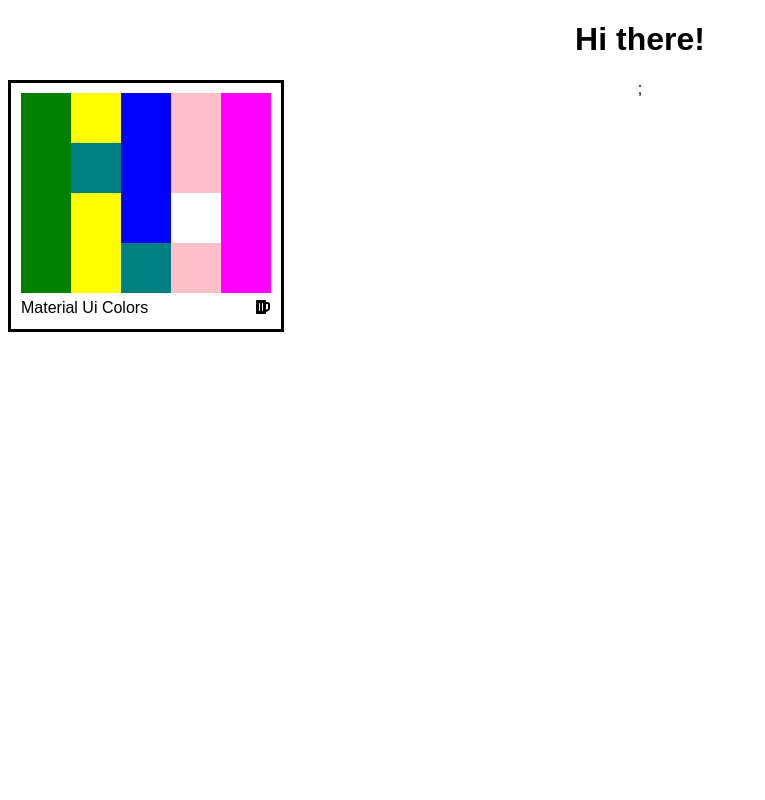
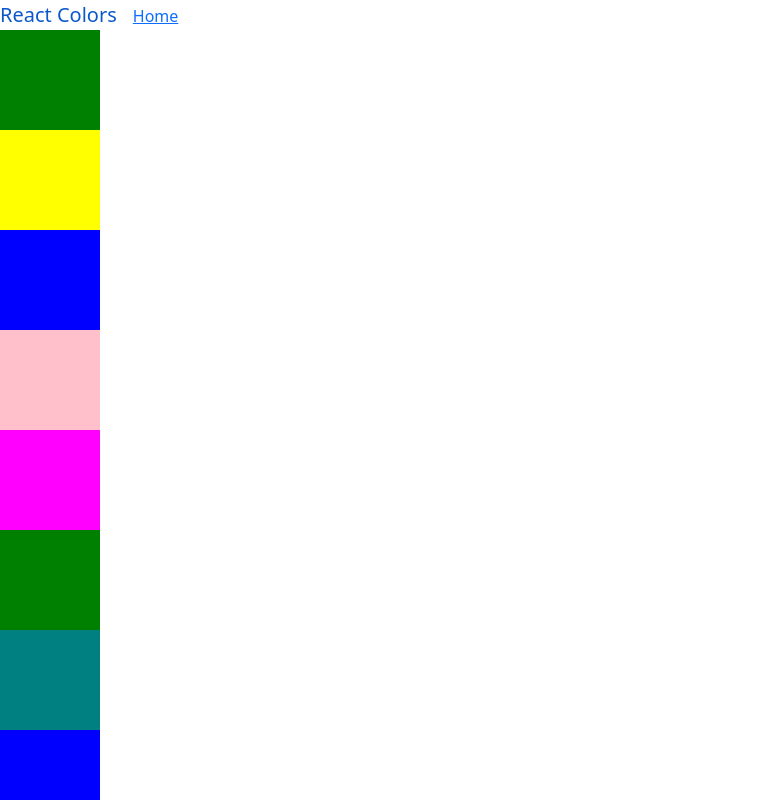
Before and after one commit to MikaelGienson/react-colors, a JavaScript app: page /palettepage in a window 1280 px wide. Shown: the top 800 px of the page, without its empty margins (0-765 px from the left). Built offline with nearby package versions, Linux system fonts and the light colour scheme.

Commit message:
Added Components, Routes, CSS

```diff
--- a/package.json
+++ b/package.json
@@ -6,11 +6,14 @@
   "main": "src/index.js",
   "dependencies": {
     "@material-ui/styles": "4.11.4",
+    "@popperjs/core": "2.11.2",
+    "bootstrap": "5.1.3",
     "material-ui": "0.20.2",
     "react": "17.0.2",
     "react-color-palette": "6.2.0",
     "react-dom": "17.0.2",
     "react-icons": "4.3.1",
+    "react-router-dom": "6.2.1",
     "react-scripts": "4.0.0"
   },
   "devDependencies": {
--- a/public/index.html
+++ b/public/index.html
@@ -7,6 +7,12 @@
       content="width=device-width, initial-scale=1, shrink-to-fit=no"
     />
     <meta name="theme-color" content="#000000" />
+    <link
+      href="https://cdn.jsdelivr.net/npm/bootstrap@5.1.3/dist/css/bootstrap.min.css"
+      rel="stylesheet"
+      integrity="sha384-1BmE4kWBq78iYhFldvKuhfTAU6auU8tT94WrHftjDbrCEXSU1oBoqyl2QvZ6jIW3"
+      crossorigin="anonymous"
+    />
 
     <link rel="manifest" href="%PUBLIC_URL%/manifest.json" />
     <link rel="shortcut icon" href="%PUBLIC_URL%/favicon.ico" />
--- a/src/App.js
+++ b/src/App.js
@@ -1,11 +1,23 @@
 import "./styles.css";
-import Palette from "./Palette";
+import { Routes, Route, Navigate } from "react-router-dom";
+import PalettePage from "./PalettePage";
+import Home from "./Home";
+import NavBar from "./NavBar";
+import "bootstrap";
+import "../node_modules/bootstrap/dist/css/bootstrap.min.css";
 
 export default function App() {
   return (
     <div className="App">
-      <h1>Hi there!</h1>
-      <Palette />
+      <div>
+        <NavBar />
+      </div>
+      <Routes>
+        <Route path="*" element={<Home />} />
+        <Route path="/" element={<Navigate replace to="/home" />} />
+        <Route exact path="/home/" element={<Home />} />
+        <Route exact path="/palettepage/" element={<PalettePage />} />
+      </Routes>
     </div>
   );
 }
--- /dev/null
+++ b/src/Home.js
@@ -0,0 +1,14 @@
+import Palette from "./Palette";
+
+export default function Home() {
+  return (
+    <div>
+      <div className="app-container">
+        <Palette />
+        <Palette />
+        <Palette />
+        <Palette />
+      </div>
+    </div>
+  );
+}
--- /dev/null
+++ b/src/NavBar.js
@@ -0,0 +1,12 @@
+import { NavLink, Link } from "react-router-dom";
+
+export default function NavBar() {
+  return (
+    <div>
+      <NavLink className="navbar-brand" exact to="/home">
+        React Colors
+      </NavLink>
+      <Link to="/home">Home</Link>
+    </div>
+  );
+}
--- a/src/Palette.css
+++ b/src/Palette.css
@@ -9,13 +9,14 @@
 
 .container {
   padding: 10px;
-  position: absolute;
   border: solid;
+  border-radius: 4%;
 }
 
 .container-text {
   display: flex;
   justify-content: space-between;
+
   margin-top: 6px;
-  maring-bottom: 0px;
+  margin-bottom: 0px;
 }
--- a/src/Palette.js
+++ b/src/Palette.js
@@ -1,5 +1,6 @@
 import "./Palette.css";
 import { FaBeer } from "react-icons/fa";
+import { Link } from "react-router-dom";
 
 export default function Palette() {
   const palette = [
@@ -30,7 +31,7 @@ export default function Palette() {
   ));
 
   return (
-    <div>
+    <Link exact to="/palettepage">
       <div className="container">
         <div className="Palette">{colorBoxes}</div>
         <div className="container-text">
@@ -40,7 +41,6 @@ export default function Palette() {
           </i>
         </div>
       </div>
-      ;
-    </div>
+    </Link>
   );
 }
--- /dev/null
+++ b/src/PalettePage.css
@@ -0,0 +1,2 @@
+.PalettePage {
+}
--- /dev/null
+++ b/src/PalettePage.js
@@ -0,0 +1,39 @@
+import "./PalettePage.css";
+
+export default function PalettePage() {
+  const palette = [
+    "green",
+    "yellow",
+    "blue",
+    "pink",
+    "magenta",
+    "green",
+    "teal",
+    "blue",
+    "pink",
+    "magenta",
+    "green",
+    "yellow",
+    "blue",
+    "tela",
+    "magenta",
+    "green",
+    "yellow",
+    "teal",
+    "pink",
+    "magenta"
+  ];
+
+  const style = {
+    height: "100px",
+    width: "100px",
+    display: "grid",
+    gridTemplateColumns: "20vw 20vw 20vw"
+  };
+
+  const colorBoxes = palette.map((c) => (
+    <div style={{ backgroundColor: `${c}`, ...style }}></div>
+  ));
+
+  return <div className="PalettePage">{colorBoxes}</div>;
+}
--- a/src/index.js
+++ b/src/index.js
@@ -1,12 +1,12 @@
-import { StrictMode } from "react";
 import ReactDOM from "react-dom";
+import { BrowserRouter as Router } from "react-router-dom";
 
 import App from "./App";
 
 const rootElement = document.getElementById("root");
 ReactDOM.render(
-  <StrictMode>
+  <Router>
     <App />
-  </StrictMode>,
+  </Router>,
   rootElement
 );
--- a/src/styles.css
+++ b/src/styles.css
@@ -1,4 +1,15 @@
+.app-container {
+  display: flex;
+  font-family: sans-serif;
+  column-gap: 20px;
+  row-gap: 20px;
+  flex-wrap: wrap;
+  margin: 0;
+  padding: 0;
+}
+
 .App {
-  font-family: sans-serif;
-  text-align: center;
+  margin: 0;
+  padding: 0;
+  text-align: left;
 }
```
